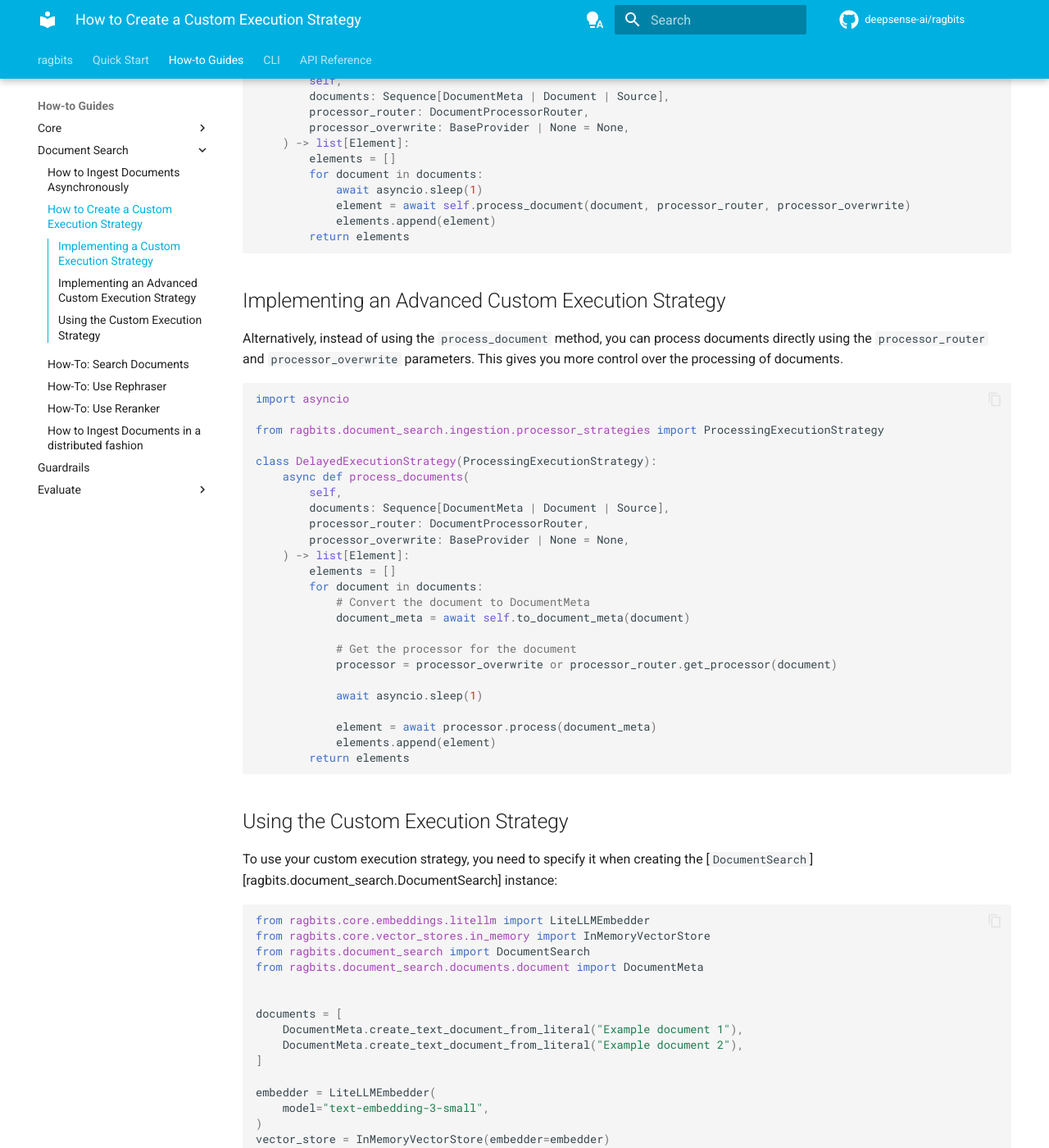
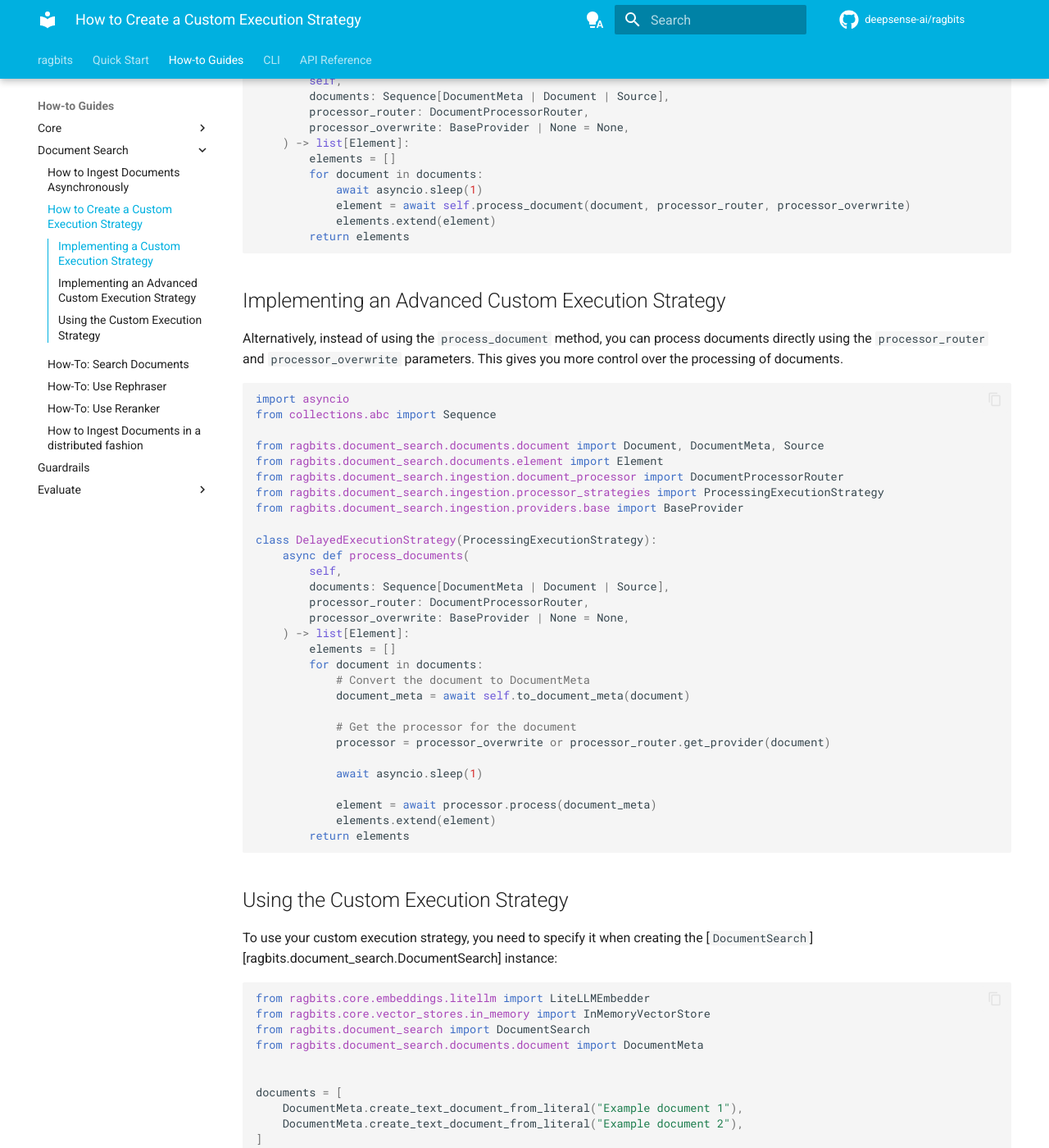
Before and after one commit to deepsense-ai/ragbits, an MkDocs documentation site: the page built from docs/how-to/document_search/create_custom_execution_strategy.md, in a window 1280 px wide and 1400 px high, scrolled down 883 px. Shown: the whole window at 82% size. Built offline with MkDocs 1.6.1 and Material for MkDocs 9.7.7, drawn with Linux system fonts in a browser that asks for light colours; comment, search, counter and statistics services are not loaded.

Commit message:
correcting examples in docstring and typos

````diff
--- a/docs/how-to/document_search/create_custom_execution_strategy.md
+++ b/docs/how-to/document_search/create_custom_execution_strategy.md
@@ -33,7 +33,7 @@ class DelayedExecutionStrategy(ProcessingExecutionStrategy):
         for document in documents:
             await asyncio.sleep(1)
             element = await self.process_document(document, processor_router, processor_overwrite)
-            elements.append(element)
+            elements.extend(element)
         return elements
 ```
 
@@ -42,8 +42,13 @@ Alternatively, instead of using the `process_document` method, you can process d
 
 ```python
 import asyncio
+from collections.abc import Sequence
 
+from ragbits.document_search.documents.document import Document, DocumentMeta, Source
+from ragbits.document_search.documents.element import Element
+from ragbits.document_search.ingestion.document_processor import DocumentProcessorRouter
 from ragbits.document_search.ingestion.processor_strategies import ProcessingExecutionStrategy
+from ragbits.document_search.ingestion.providers.base import BaseProvider
 
 class DelayedExecutionStrategy(ProcessingExecutionStrategy):
     async def process_documents(
@@ -58,12 +63,12 @@ class DelayedExecutionStrategy(ProcessingExecutionStrategy):
             document_meta = await self.to_document_meta(document)
 
             # Get the processor for the document
-            processor = processor_overwrite or processor_router.get_processor(document)
+            processor = processor_overwrite or processor_router.get_provider(document)
 
             await asyncio.sleep(1)
 
             element = await processor.process(document_meta)
-            elements.append(element)
+            elements.extend(element)
         return elements
 ```
 
````
Also changed, not shown: docs/how-to/core/component_preferrences.md (+1 -1 lines), docs/how-to/document_search/search_documents.md (+5 -0 lines), 1 other file.
